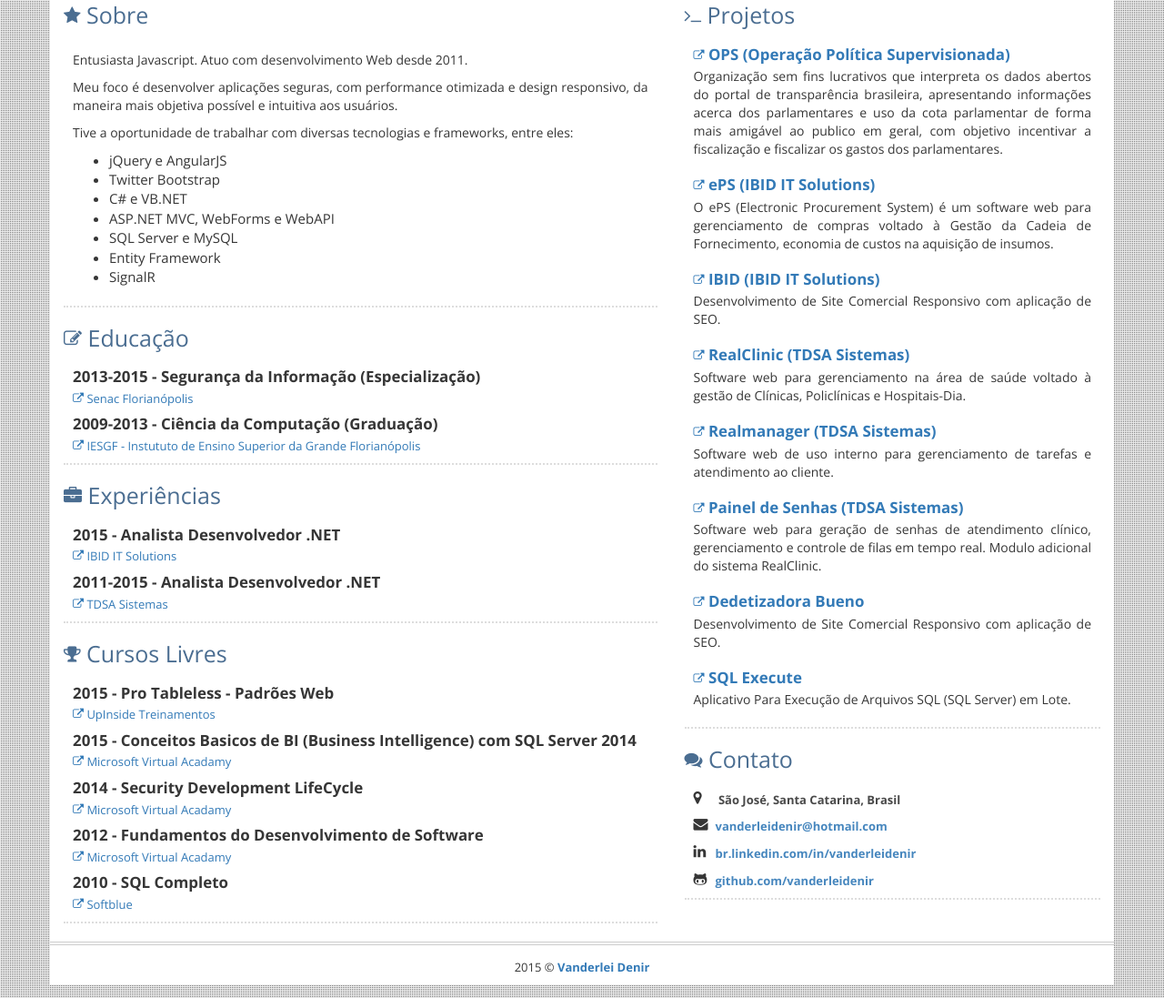
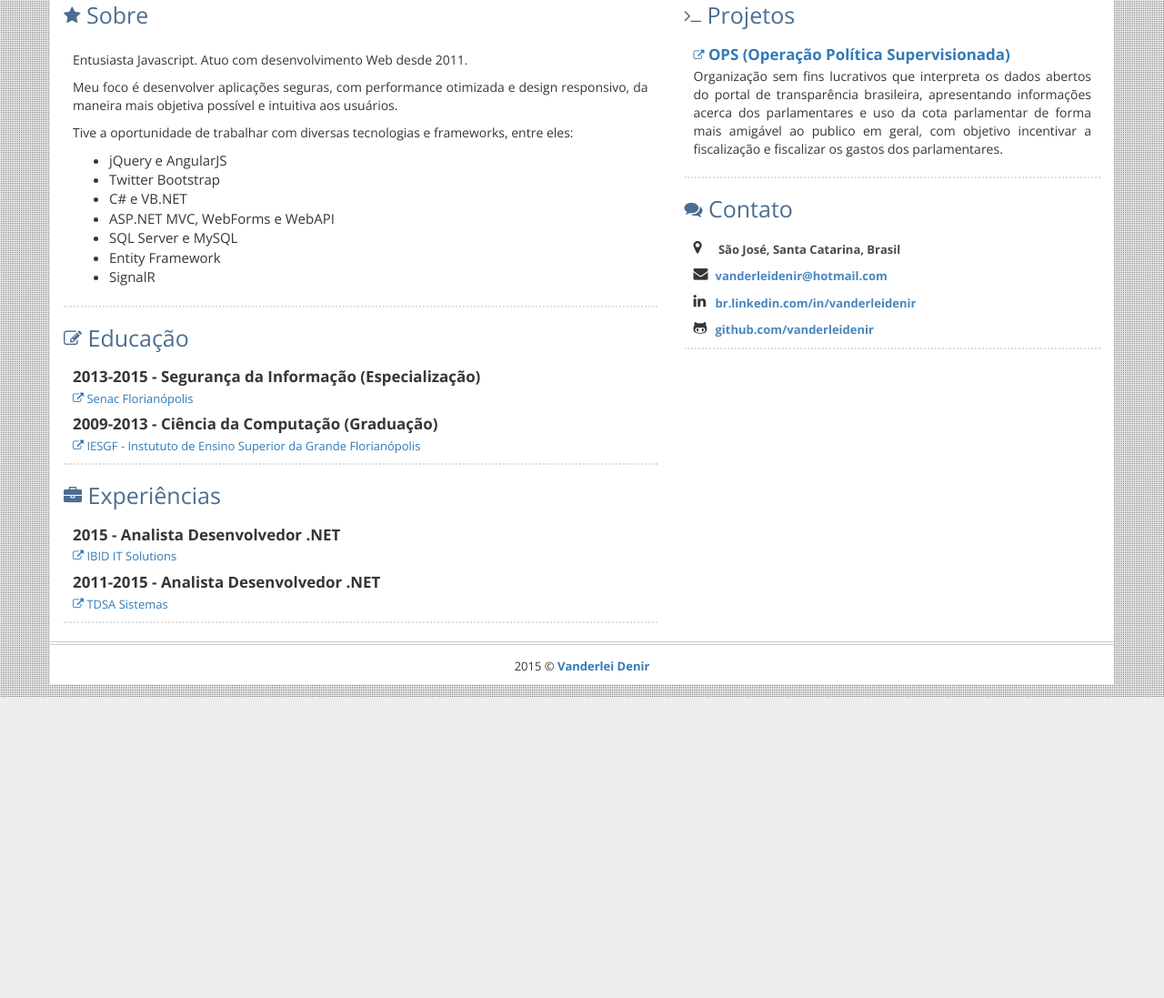
Before and after one commit to VanderleiDenir/vanderleidenir.github.io, a plain HTML site: page index.html in a window 1280 px wide. Shown: the part 208-1305 px from the top of the page at 91% size. After the commit the page ends 975 px from the top, so only its background shows below. Drawn offline with nearby package versions, Linux system fonts and the light colour scheme; files whose address does not match are found by name.

Commit message:
Update index.html

```diff
--- a/index.html
+++ b/index.html
@@ -112,33 +112,6 @@
                         <a class="location" href="http://tdsa.com.br" target="_blank"><i class="icon-external-link"></i>&nbsp;TDSA Sistemas</a>
                     </div>
                 </div>
-                <div id="courses" class="box">
-                    <h2><i class="icon-award"></i>&nbsp;Cursos Livres</h2>
-                    <div class="description clearfix">
-                        <h3>2015 - Pro Tableless - Padrões Web</h3>
-                        <a class="location" href="https://www.upinside.com.br/awards.php?cetid=OTQ2" target="_blank" rel="nofollow"><i class="icon-external-link"></i>&nbsp;UpInside Treinamentos</a>
-                    </div>
-                    <div class="description clearfix">
-                        <h3>2015 - Conceitos Basicos de BI (Business Intelligence) com SQL Server 2014</h3>
-                        <a class="location" href="https://www.microsoftvirtualacademy.com/pt-pt/training-courses/conceitos-b-sicos-de-bi-business-intelligence-com-sql-server-2014-8621"
-                           target="_blank" rel="nofollow"><i class="icon-external-link"></i>&nbsp;Microsoft Virtual Acadamy</a>
-                    </div>
-                    <div class="description clearfix">
-                        <h3>2014 - Security Development LifeCycle</h3>
-                        <a class="location" href="http://www.microsoftvirtualacademy.com/training-courses/security-development-lifecycle" target="_blank"
-                           rel="nofollow"><i class="icon-external-link"></i>&nbsp;Microsoft Virtual Acadamy</a>
-                    </div>
-                    <div class="description clearfix">
-                        <h3>2012 - Fundamentos do Desenvolvimento de Software</h3>
-                        <a class="location" href="http://www.microsoftvirtualacademy.com/pt-pt/training-courses/fundamentos-do-desenvolvimento-de-software-8544"
-                           target="_blank" rel="nofollow"><i class="icon-external-link"></i>&nbsp;Microsoft Virtual Acadamy</a>
-                    </div>
-                    <div class="description clearfix">
-                        <h3>2010 - SQL Completo</h3>
-                        <a class="location" href="http://www.softblue.com.br/site/curso/id/3/CURSO+SQL_COMPLETO_BASICO_AO_AVANCADO_ON_LINE_BD03"
-                           target="_blank" rel="nofollow"><i class="icon-external-link"></i>&nbsp;Softblue</a>
-                    </div>
-                </div>
             </div>
             <div class="col-sm-12 col-md-5">
                 <div id="projects" class="box">
@@ -150,40 +123,6 @@
                             apresentando informações acerca dos parlamentares e uso da cota parlamentar de forma mais amigável
                             ao publico em geral, com objetivo incentivar a fiscalização e fiscalizar os gastos dos parlamentares.
                         </p>
-                    </div>
-                    <div class="description clearfix">
-                        <h3><a href="http://ibid.com.br" target="_blank"><i class="icon-external-link"></i>&nbsp;ePS (IBID IT Solutions)</a></h3>
-                        <p>
-                            O ePS (Electronic Procurement System) é um software web para gerenciamento de compras voltado à Gestão
-                            da Cadeia de Fornecimento, economia de custos na aquisição de insumos.
-                        </p>
-                    </div>
-                    <div class="description clearfix">
-                        <h3><a href="http://ibid.com.br" target="_blank"><i class="icon-external-link"></i>&nbsp;IBID (IBID IT Solutions)</a></h3>
-                        <p>Desenvolvimento de Site Comercial Responsivo com aplicação de SEO.</p>
-                    </div>
-                    <div class="description clearfix">
-                        <h3><a href="http://tdsa.com.br/wp/realclinic" target="_blank"><i class="icon-external-link"></i>&nbsp;RealClinic (TDSA Sistemas)</a></h3>
-                        <p>Software web para gerenciamento na área de saúde voltado à gestão de Clínicas, Policlínicas e Hospitais-Dia.</p>
-                    </div>
-                    <div class="description clearfix">
-                        <h3><a href="http://tdsa.com.br" target="_blank"><i class="icon-external-link"></i>&nbsp;Realmanager (TDSA Sistemas)</a></h3>
-                        <p>Software web de uso interno para gerenciamento de tarefas e atendimento ao cliente.</p>
-                    </div>
-                    <div class="description clearfix">
-                        <h3><a href="http://tdsa.com.br/wp/realclinic/?id=3#painel" target="_blank"><i class="icon-external-link"></i>&nbsp;Painel de Senhas (TDSA Sistemas)</a></h3>
-                        <p>
-                            Software web para geração de senhas de atendimento clínico, gerenciamento e controle de filas em
-                            tempo real. Modulo adicional do sistema RealClinic.
-                        </p>
-                    </div>
-                    <div class="description clearfix">
-                        <h3><a href="http://dedetizadorabueno.com.br" target="_blank"><i class="icon-external-link"></i>&nbsp;Dedetizadora Bueno</a></h3>
-                        <p>Desenvolvimento de Site Comercial Responsivo com aplicação de SEO.</p>
-                    </div>
-                    <div class="description clearfix">
-                        <h3><a href="https://vanderleidenir.github.io/SQLExecute" target="_blank"><i class="icon-external-link"></i>&nbsp;SQL Execute</a></h3>
-                        <p>Aplicativo Para Execução de Arquivos SQL (SQL Server) em Lote.</p>
                     </div>
                 </div>
                 <div id="contact" class="box clearfix">
```
